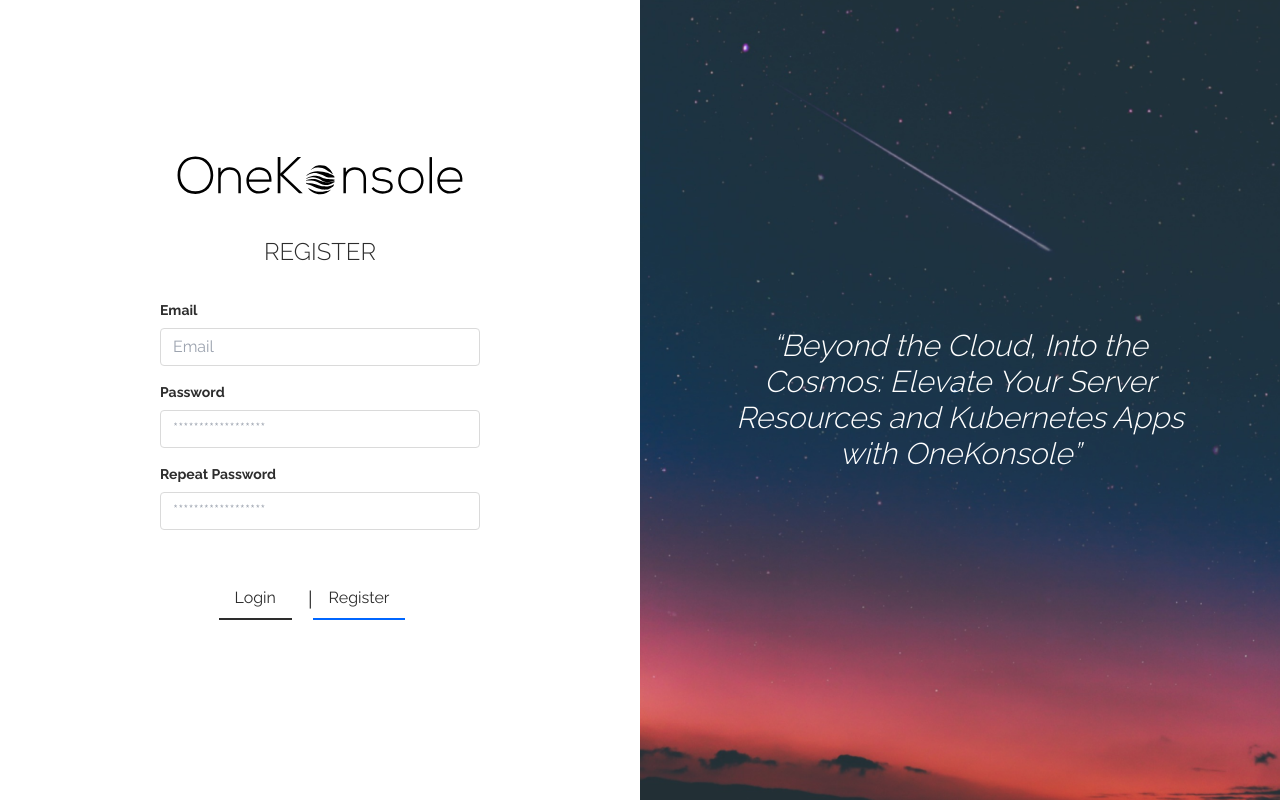
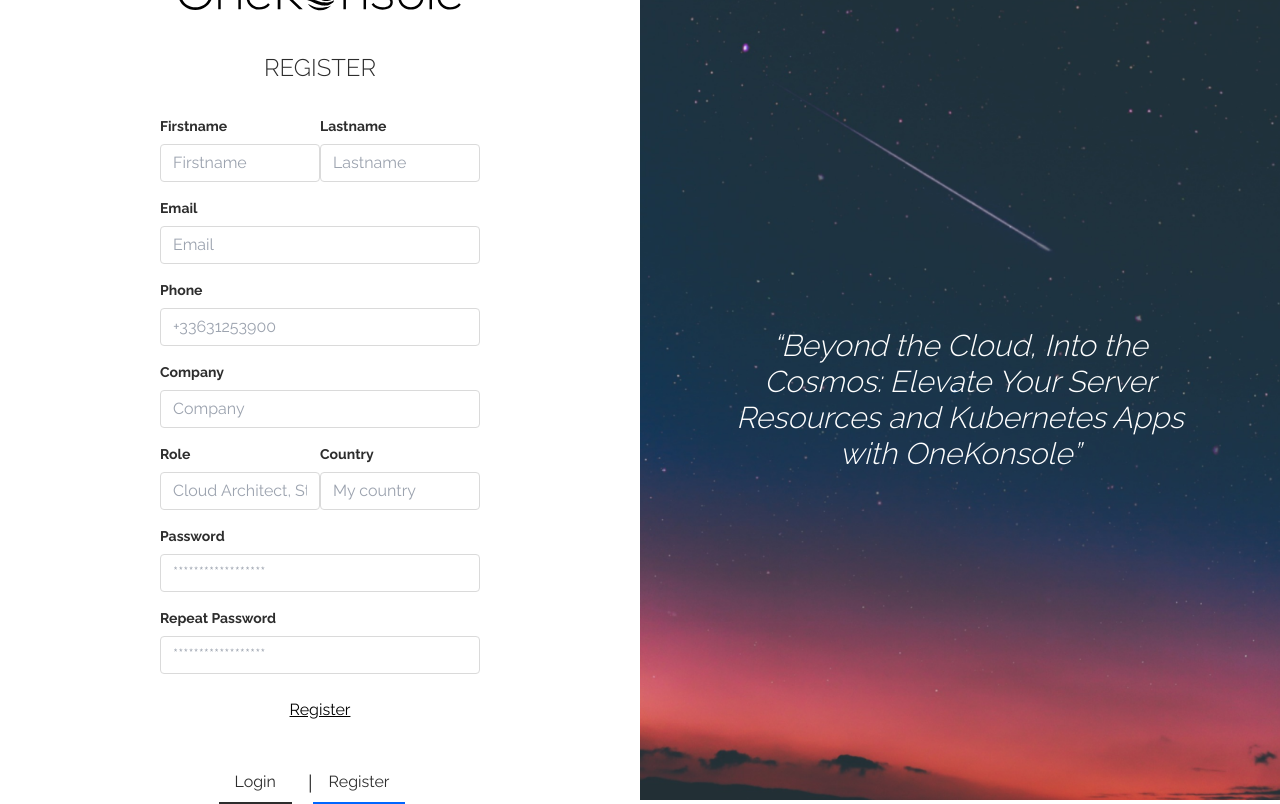
Before and after one commit to OneKonsole/web-service-frontend, a React (Vite) app: page /auth/register in a window 1280 px wide. Built offline with nearby package versions, Linux system fonts and the light colour scheme.

Commit message:
Fix register

```diff
--- a/src/config/API_ROUTES.ts
+++ b/src/config/API_ROUTES.ts
@@ -4,6 +4,7 @@
     LOGOUT = PREFIX + 'logout',
     GET_USER_INFO = PREFIX + 'babababa',
     LOGIN = PREFIX + 'login',
+    REGISTER_USER = PREFIX + 'register',
     REFRESH_TOKEN = PREFIX + 'refresh',
     UPDATE_USER_INFO = PREFIX
 }
--- a/src/pages/auth/login.tsx
+++ b/src/pages/auth/login.tsx
@@ -21,7 +21,6 @@
 
     const handleLogin = async (event: { preventDefault: () => void; }) => {
         event.preventDefault();
-
         try {
             login({
                 username,
--- a/src/pages/auth/register.tsx
+++ b/src/pages/auth/register.tsx
@@ -1,16 +1,92 @@
-import React from "react";
+import React, {useState} from "react";
 
 import FormContainer from "@components/form/FormContainer.tsx";
 import InputField from "@components/inputs/InputField.tsx";
 import Button from "@components/inputs/Button.tsx";
 import VerticalPageLayout from "@components/layout/VerticalPageLayout.tsx";
 import {InputType} from "@/type.ts";
+import {register, updateUserInfo} from "@utils/auth.ts";
 
 /**
  * Register component is used to render the register page
  * @constructor React.FC
  */
 const Register: React.FC = () => {
+
+    const [error, setError] = useState('');
+
+    const [firstName, setFirstName] = useState('');
+    const [lastName, setLastName] = useState('');
+    const [email, setEmail] = useState('');
+    const [phone, setPhone] = useState('');
+    const [company, setCompany] = useState('');
+    const [role, setRole] = useState('');
+    const [country, setCountry] = useState('');
+    const [password, setPassword] = useState('');
+    const [repeatPassword, setRepeatPassword] = useState('');
+
+    const verify = (): boolean => {
+        let newError = false;
+        // Check if value is empty
+        [
+            firstName,
+            lastName,
+            email,
+            phone,
+            company,
+            role,
+            country,
+            password
+        ].forEach(v => {
+            if (v === null || v === undefined || v === '') {
+                newError = true
+            }
+        })
+
+        if (newError) {
+            setError('All fields must be filled correctly')
+            return false
+        }
+
+        if (password !== repeatPassword) {
+            setError('Both password should be the same')
+            return false
+        }
+
+        setError('')
+
+        return true
+    }
+
+    const handleRegister = (event: { preventDefault: () => void; }): void => {
+        event.preventDefault();
+        if (verify()) {
+            const userInfo = {
+                firstName: firstName,
+                lastName: lastName,
+                email: email,
+                phone: phone,
+                company: company,
+                role: role,
+                country: country,
+                password: password,
+                username: email
+            }
+
+            console.log(userInfo)
+
+            register(userInfo)
+                .then((res) => {
+                    console.log(res)
+                })
+                .catch((er) => {
+                    console.log(er)
+                })
+
+            console.log(userInfo)
+        }
+    };
+
     const actionSection = (
         <React.Fragment>
             <div className="flex items-center justify-center">
@@ -23,18 +99,100 @@
         </React.Fragment>
     );
 
+    // TODO: rework the UI, it's to heavy.
     const formFields = (
         <React.Fragment>
-            <InputField label="Email" id="email" type={InputType.email} placeholder="Email"/>
-            <InputField label="Password" id="password" type={InputType.password} placeholder="******************"/>
-            <InputField label="Repeat Password" id="repeat-password" type={InputType.password}
-                        placeholder="******************"/>
+            <div className="flex">
+                <InputField
+                    label="Firstname"
+                    id="firstname"
+                    type={InputType.text}
+                    placeholder="Firstname"
+                    setValue={setFirstName}
+                    value={firstName}
+                />
+                <InputField
+                    label="Lastname"
+                    id="lastname"
+                    type={InputType.text}
+                    placeholder="Lastname"
+                    setValue={setLastName}
+                    value={lastName}
+                />
+            </div>
+            <InputField
+                label="Email"
+                id="email"
+                type={InputType.email}
+                placeholder="Email"
+                setValue={setEmail}
+                value={email}
+            />
+            <InputField
+                label="Phone"
+                id="phone"
+                type={InputType.phone}
+                placeholder="+33631253900"
+                setValue={setPhone}
+                value={phone}
+            />
+            <InputField
+                label="Company"
+                id="company"
+                type={InputType.text}
+                placeholder="Company"
+                setValue={setCompany}
+                value={company}
+            />
+            <div className="flex">
+                <InputField
+                    label="Role"
+                    id="role"
+                    type={InputType.text}
+                    placeholder="Cloud Architect, Student..."
+                    setValue={setRole}
+                    value={role}
+                />
+                <InputField
+                    label="Country"
+                    id="country"
+                    type={InputType.text}
+                    placeholder="My country"
+                    setValue={setCountry}
+                    value={country}
+                />
+            </div>
+            <InputField
+                label="Password"
+                id="password"
+                type={InputType.password}
+                placeholder="******************"
+                setValue={setPassword}
+                value={password}
+            />
+            <InputField
+                label="Repeat Password"
+                id="repeat-password"
+                type={InputType.password}
+                placeholder="******************"
+                setValue={setRepeatPassword}
+                value={repeatPassword}
+            />
+            <div className="flex items-center justify-center">
+                <p className="text-red text-xs italic">{error}</p>
+            </div>
+            <div className="flex items-center justify-center">
+
+                <button type="submit" className="text-black py-2 px-4 rounded underline hover:no-underline">
+                    Register
+                </button>
+            </div>
         </React.Fragment>
     );
 
     const formContent = (
         <FormContainer title="Register" actionSection={actionSection}>
-            <form>
+            <form onSubmit={handleRegister}>
                 {formFields}
             </form>
         </FormContainer>
--- a/src/type.ts
+++ b/src/type.ts
@@ -106,6 +106,7 @@
     month = "month",
     week = "week",
     select = "select",
+    phone = "phone"
 }
 
 export type Option = {
--- a/src/utils/auth.ts
+++ b/src/utils/auth.ts
@@ -78,8 +78,6 @@
         mode: 'cors'
     }
 
-    console.log("Data : " + JSON.stringify(data))
-
     return request(API_ROUTES.UPDATE_USER_INFO + data.id, options)
         .then(data => {
             return data
@@ -99,7 +97,6 @@
                 data: err
             } as HttpMessage
         })
-
 }
 
 type TokenProps = {
@@ -150,6 +147,48 @@
             console.log(err)
             return {
                 message: "Login failed",
+                code: 500,
+                data: err
+            } as HttpMessage
+        })
+}
+
+type registerUserInfo = {
+    firstName: string,
+    lastName: string,
+    email: string,
+    phone: string,
+    company: string,
+    role: string,
+    country: string,
+    password: string
+}
+
+const register = async (data: registerUserInfo): Promise<HttpMessage> => {
+    const options = {
+        method: 'POST',
+        headers: {
+            'Content-Type': 'application/json'
+        },
+        body: JSON.stringify(data),
+        mode: 'cors'
+    }
+
+    return request(API_ROUTES.REGISTER_USER, options)
+        .then(data => {
+            console.log('REGISTER : ', data)
+            return {
+                message: "Register successful",
+                code: 200,
+                data: {
+                    token: data.data.token,
+                    refresh_token: data.data.refreshToken,
+                } as TokenResponse
+            } as HttpMessage
+        })
+        .catch(err => {
+            return {
+                message: "Get user info failed",
                 code: 500,
                 data: err
             } as HttpMessage
@@ -220,4 +259,4 @@
         })
 }
 
-export {login, logout, getUserInfo, callRefreshToken, updateUserInfo}
+export {login, logout, getUserInfo, callRefreshToken, updateUserInfo, register}
```
